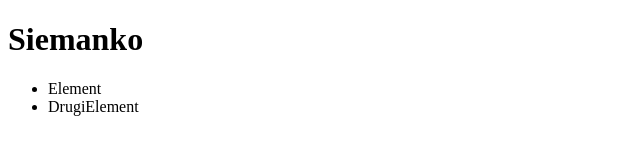
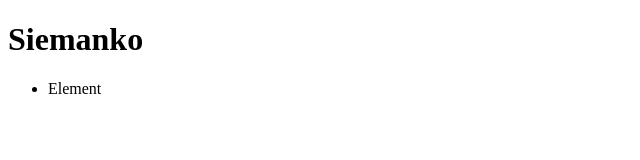
Before and after one commit to PatrykJarzynka/Repozytorium-test, a plain HTML site: page index.html in a window 1280 px wide. Shown: the whole page, without its empty margins (0-640 px from the left). Drawn offline with Linux system fonts and the light colour scheme.

Commit message:
Usunąłem

```diff
--- a/index.html
+++ b/index.html
@@ -11,7 +11,6 @@
     <h1>Siemanko</h1>
     <ul>
         <li>Element</li>
-        <li>DrugiElement</li>
     </ul>
 </body>
 </html>
```
